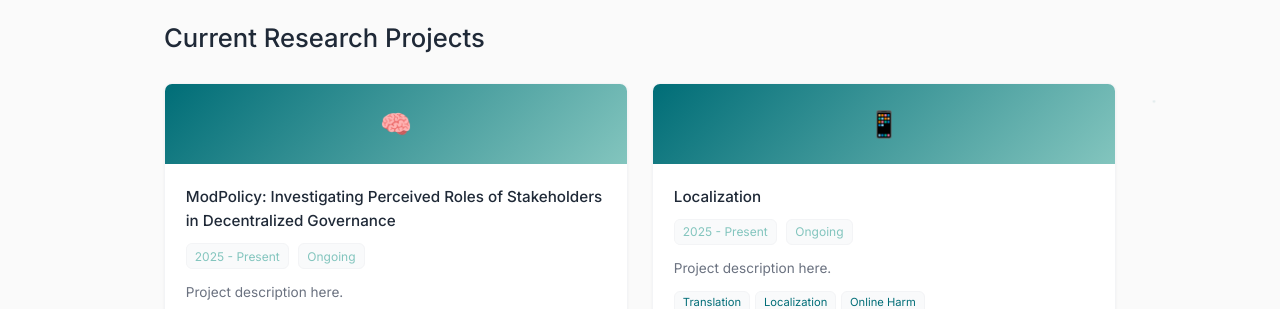
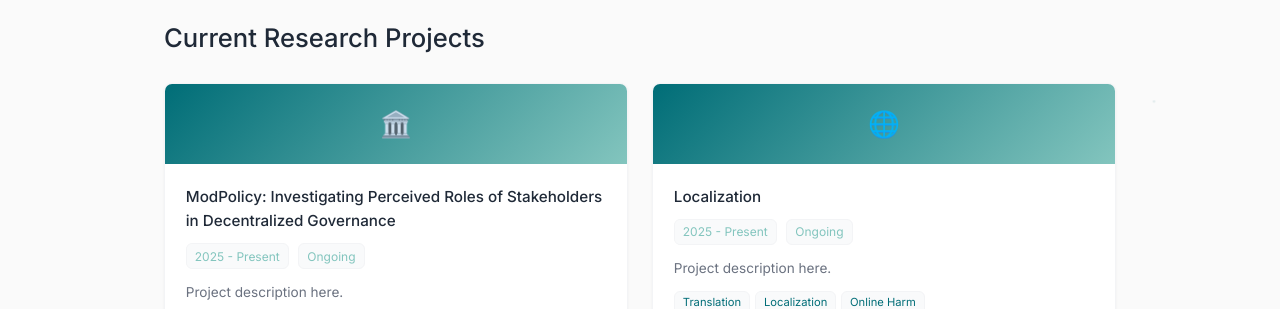
Before and after one commit to julielee16/personal-website, a Jekyll site: the page built from index.md, in a window 1280 px wide and 900 px high, scrolled down 464 px. Shown: the part 152-461 px from the top of the window. Built offline with Jekyll 4.4.1, drawn with Linux system fonts in a browser that asks for light colours.

Commit message:
Update default.html

```diff
--- a/_layouts/default.html
+++ b/_layouts/default.html
@@ -121,7 +121,7 @@
 
             <div class="projects-grid">
                 <div class="project-card">
-                    <div class="project-header">🧠</div>
+                    <div class="project-header">🏛️</div>
                     <div class="project-content">
                         <h4>ModPolicy: Investigating Perceived Roles of Stakeholders in Decentralized Governance</h4>
                         <div class="project-meta">
@@ -138,7 +138,7 @@
                 </div>
 
                 <div class="project-card">
-                    <div class="project-header">📱</div>
+                    <div class="project-header">🌐</div>
                     <div class="project-content">
                         <h4>Localization</h4>
                         <div class="project-meta">
```
